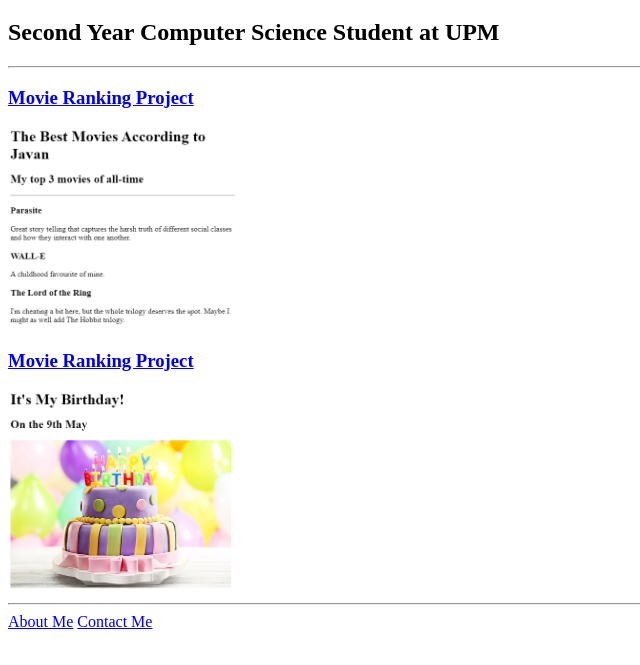
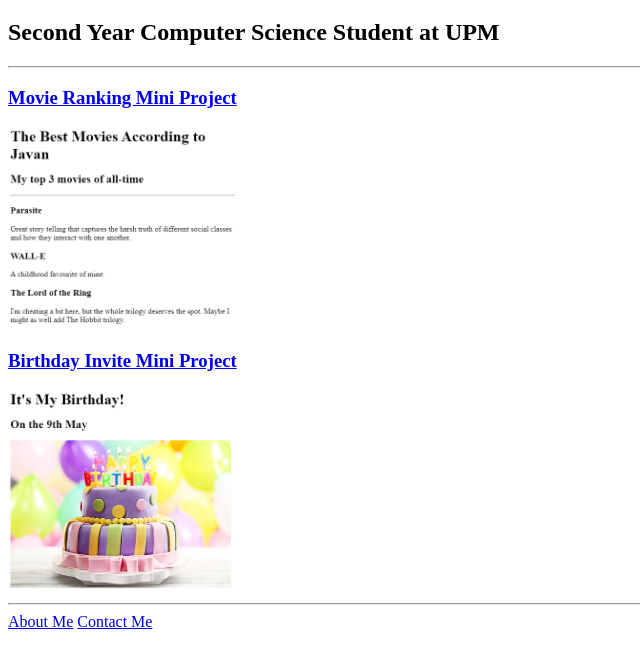
Before and after one commit to Vansaher/html-portfolio, a plain HTML site: page index.html in a window 1280 px wide. Shown: the part 61-726 px from the top of the page, without its empty margins (0-640 px from the left). Drawn offline with Linux system fonts and the light colour scheme.

Commit message:
Update index.html

```diff
--- a/index.html
+++ b/index.html
@@ -10,9 +10,9 @@
     <h1>Javan's html Portfolio</h1>
     <h2>Second Year Computer Science Student at UPM</h2>
     <hr />
-    <h3><a href="./public/movie-ranking.html">Movie Ranking Project</a></h3>
+    <h3><a href="./public/movie-ranking.html">Movie Ranking Mini Project</a></h3>
     <img src="./assets/images/movie-ranking.png" height="200" alt="movie ranking preview" />
-    <h3><a href="./public/birthday-invite.html">Movie Ranking Project</a></h3>
+    <h3><a href="./public/birthday-invite.html">Birthday Invite Mini Project</a></h3>
     <img src="./assets/images/birthday-invite.png" height="200" alt="birthday invite preview" />
     <hr />
     <a href="./public/about.html">About Me</a>
```
